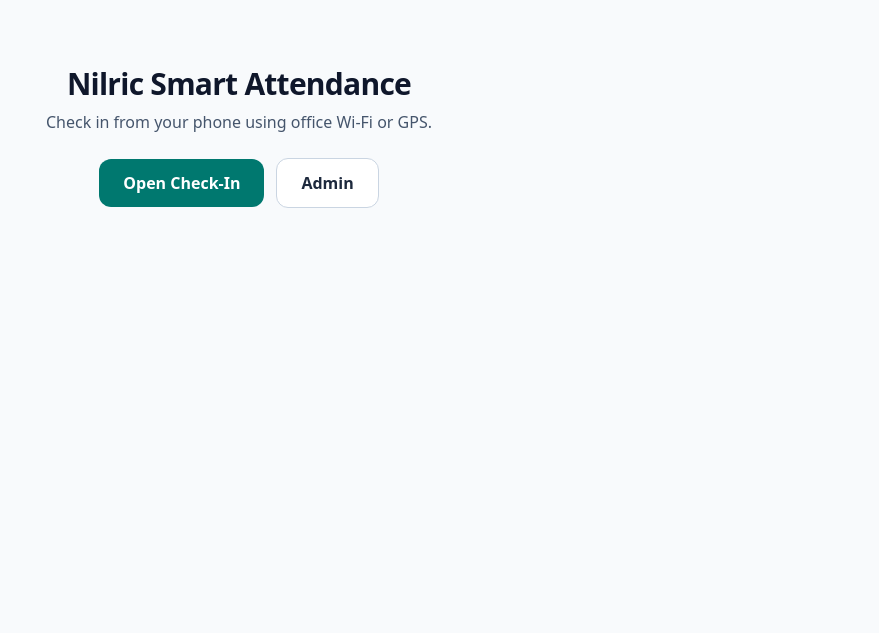
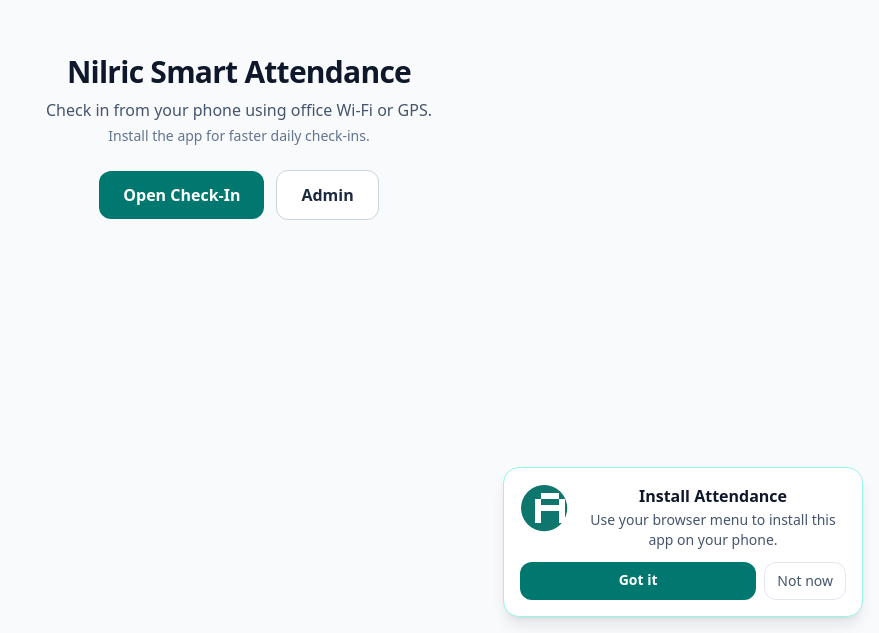
Before and after one commit to Kajeli-bit/nilric-smart-attendance, a Next.js app: page / in a window 1280 px wide. Shown: the part 167-800 px from the top of the page, without its empty margins (401-1280 px from the left). Built offline with nearby package versions, Linux system fonts and the light colour scheme.

Commit message:
pwa adjustments

```diff
--- /dev/null
+++ b/app/check-in/CheckInClient.tsx
@@ -0,0 +1,13 @@
+"use client";
+
+import { CheckInForm } from "@/components/CheckInForm";
+import { InstallAppPrompt } from "@/components/InstallAppPrompt";
+
+export default function CheckInClient() {
+  return (
+    <>
+      <InstallAppPrompt />
+      <CheckInForm />
+    </>
+  );
+}
--- a/app/check-in/page.tsx
+++ b/app/check-in/page.tsx
@@ -1,4 +1,4 @@
-import { CheckInForm } from "@/components/CheckInForm";
+import CheckInClient from "./CheckInClient";
 
 export const metadata = {
   title: "Check In",
@@ -13,7 +13,7 @@ export default function CheckInPage() {
           Check in or out at the office
         </p>
       </header>
-      <CheckInForm />
+      <CheckInClient />
     </main>
   );
 }
--- a/app/page.tsx
+++ b/app/page.tsx
@@ -1,14 +1,19 @@
 import Link from "next/link";
+import { InstallAppPrompt } from "@/components/InstallAppPrompt";
 
 export default function HomePage() {
   return (
     <main className="flex min-h-[70vh] flex-col items-center justify-center gap-6 text-center">
+      <InstallAppPrompt />
       <div>
         <h1 className="text-3xl font-bold tracking-tight text-slate-900">
           Nilric Smart Attendance
         </h1>
         <p className="mt-2 text-slate-600">
           Check in from your phone using office Wi-Fi or GPS.
+        </p>
+        <p className="mt-1 text-sm text-slate-500">
+          Install the app for faster daily check-ins.
         </p>
       </div>
       <div className="flex flex-wrap items-center justify-center gap-3">
--- a/components/CheckInForm.tsx
+++ b/components/CheckInForm.tsx
@@ -2,7 +2,6 @@
 
 import { useEffect, useState } from "react";
 import type { GpsCoords } from "@/lib/types";
-import { IosInstallHint } from "@/components/IosInstallHint";
 
 type StatusKind = "idle" | "locating" | "success" | "error";
 
@@ -144,8 +143,6 @@ export function CheckInForm() {
 
   return (
     <div className="mx-auto w-full max-w-md space-y-4">
-      <IosInstallHint />
-
       {!online && (
         <div className="rounded-xl border border-red-200 bg-red-50 p-3 text-sm text-red-800">
           You are offline. Check-in/out needs an internet connection.
--- /dev/null
+++ b/components/InstallAppPrompt.tsx
@@ -0,0 +1,197 @@
+"use client";
+
+import Image from "next/image";
+import { useEffect, useState } from "react";
+
+interface BeforeInstallPromptEvent extends Event {
+  prompt: () => Promise<void>;
+  userChoice: Promise<{ outcome: "accepted" | "dismissed" }>;
+}
+
+const DISMISS_KEY = "nilric-pwa-install-dismissed-at";
+const DISMISS_TTL_MS = 1000 * 60 * 60 * 24 * 14; // 2 weeks
+
+type Platform = "android" | "ios" | "desktop" | "unknown";
+
+function detectPlatform(): Platform {
+  if (typeof navigator === "undefined") return "unknown";
+  const ua = navigator.userAgent;
+  if (/Android/i.test(ua)) return "android";
+  const isIOS =
+    /iPad|iPhone|iPod/.test(ua) ||
+    (navigator.platform === "MacIntel" && navigator.maxTouchPoints > 1);
+  if (isIOS) return "ios";
+  return "desktop";
+}
+
+function isStandalone(): boolean {
+  if (typeof window === "undefined") return false;
+  if (window.matchMedia?.("(display-mode: standalone)").matches) return true;
+  // iOS Safari
+  // @ts-expect-error non-standard Safari property
+  if (navigator.standalone === true) return true;
+  return false;
+}
+
+function isDismissedRecently(): boolean {
+  try {
+    const raw = localStorage.getItem(DISMISS_KEY);
+    if (!raw) return false;
+    const at = Number(raw);
+    return Number.isFinite(at) && Date.now() - at < DISMISS_TTL_MS;
+  } catch {
+    return false;
+  }
+}
+
+function dismiss() {
+  try {
+    localStorage.setItem(DISMISS_KEY, String(Date.now()));
+  } catch {
+    // ignore storage failures
+  }
+}
+
+export function InstallAppPrompt() {
+  const [visible, setVisible] = useState(false);
+  const [platform, setPlatform] = useState<Platform>("unknown");
+  const [installed, setInstalled] = useState(false);
+  const [deferredPrompt, setDeferredPrompt] =
+    useState<BeforeInstallPromptEvent | null>(null);
+  const [installing, setInstalling] = useState(false);
+  const [dismissedAt, setDismissedAt] = useState(0);
+
+  useEffect(() => {
+    // Defer initial detection so the effect body has no direct setState.
+    const initTimer = window.setTimeout(() => {
+      if (isStandalone() || isDismissedRecently()) {
+        setInstalled(true);
+        return;
+      }
+      setPlatform(detectPlatform());
+    }, 0);
+
+    // Delay so it doesn't compete with first paint / location permission
+    const showTimer = window.setTimeout(() => {
+      if (!isStandalone() && !isDismissedRecently()) {
+        setVisible(true);
+      }
+    }, 1200);
+
+    const onPrompt = (e: Event) => {
+      e.preventDefault();
+      setDeferredPrompt(e as BeforeInstallPromptEvent);
+      setVisible(true);
+    };
+
+    const onInstalled = () => {
+      setInstalled(true);
+      setVisible(false);
+      setDeferredPrompt(null);
+    };
+
+    window.addEventListener("beforeinstallprompt", onPrompt);
+    window.addEventListener("appinstalled", onInstalled);
+
+    return () => {
+      window.clearTimeout(initTimer);
+      window.clearTimeout(showTimer);
+      window.removeEventListener("beforeinstallprompt", onPrompt);
+      window.removeEventListener("appinstalled", onInstalled);
+    };
+  }, []);
+
+  async function handleInstall() {
+    if (!deferredPrompt) return;
+    setInstalling(true);
+    try {
+      await deferredPrompt.prompt();
+      const choice = await deferredPrompt.userChoice;
+      if (choice.outcome === "accepted") {
+        setInstalled(true);
+        setVisible(false);
+      }
+    } finally {
+      setDeferredPrompt(null);
+      setInstalling(false);
+    }
+  }
+
+  function handleDismiss() {
+    dismiss();
+    setDismissedAt(Date.now());
+    setVisible(false);
+  }
+
+  if (installed || !visible || dismissedAt) return null;
+
+  // Prefer native one-tap install when the browser exposes it
+  const canNativeInstall = Boolean(deferredPrompt);
+
+  return (
+    <div
+      className="fixed inset-x-3 bottom-3 z-50 sm:inset-x-auto sm:right-4 sm:bottom-4 sm:w-[360px]"
+      role="dialog"
+      aria-label="Install Attendance app"
+    >
+      <div className="rounded-2xl border border-teal-200 bg-white p-4 shadow-lg shadow-slate-900/10">
+        <div className="flex items-start gap-3">
+          <Image
+            src="/icons/icon-192.png"
+            alt=""
+            width={48}
+            height={48}
+            className="rounded-xl"
+          />
+          <div className="min-w-0 flex-1">
+            <p className="font-semibold text-slate-900">Install Attendance</p>
+            <p className="mt-0.5 text-sm text-slate-600">
+              {canNativeInstall
+                ? "Add the app to your home screen for faster check-ins."
+                : platform === "ios"
+                  ? "On iPhone: tap Share, then Add to Home Screen."
+                  : platform === "android"
+                    ? "Open in Chrome, then choose Install app from the menu."
+                    : "Use your browser menu to install this app on your phone."}
+            </p>
+
+            {platform === "ios" && (
+              <ol className="mt-2 list-decimal space-y-0.5 pl-4 text-xs text-slate-600">
+                <li>Tap the Share button (square with arrow)</li>
+                <li>Scroll and choose <strong>Add to Home Screen</strong></li>
+                <li>Tap Add</li>
+              </ol>
+            )}
+          </div>
+        </div>
+
+        <div className="mt-3 flex gap-2">
+          {canNativeInstall ? (
+            <button
+              type="button"
+              onClick={handleInstall}
+              disabled={installing}
+              className="flex-1 rounded-xl bg-teal-700 px-3 py-2 text-sm font-semibold text-white hover:bg-teal-800 disabled:opacity-60"
+            >
+              {installing ? "Installing…" : "Install app"}
+            </button>
+          ) : (
+            <a
+              href="/check-in"
+              className="flex-1 rounded-xl bg-teal-700 px-3 py-2 text-center text-sm font-semibold text-white hover:bg-teal-800"
+            >
+              Got it
+            </a>
+          )}
+          <button
+            type="button"
+            onClick={handleDismiss}
+            className="rounded-xl border border-slate-200 px-3 py-2 text-sm font-medium text-slate-600 hover:bg-slate-50"
+          >
+            Not now
+          </button>
+        </div>
+      </div>
+    </div>
+  );
+}
--- a/components/IosInstallHint.tsx
+++ /dev/null
@@ -1,72 +0,0 @@
-"use client";
-
-import { useEffect, useState } from "react";
-
-interface BeforeInstallPromptEvent extends Event {
-  prompt: () => Promise<void>;
-  userChoice: Promise<{ outcome: "accepted" | "dismissed" }>;
-}
-
-function detectIosSafari(): boolean {
-  if (typeof navigator === "undefined") return false;
-  const ua = navigator.userAgent;
-  const isIOS =
-    /iPad|iPhone|iPod/.test(ua) ||
-    (navigator.platform === "MacIntel" && navigator.maxTouchPoints > 1);
-  if (!isIOS) return false;
-  // @ts-expect-error iOS Safari exposes navigator.standalone
-  return navigator.standalone !== true;
-}
-
-export function IosInstallHint() {
-  const [showIosHint, setShowIosHint] = useState(false);
-  const [deferredPrompt, setDeferredPrompt] =
-    useState<BeforeInstallPromptEvent | null>(null);
-
-  useEffect(() => {
-    const id = window.setTimeout(() => {
-      setShowIosHint(detectIosSafari());
-    }, 0);
-
-    const handler = (e: Event) => {
-      e.preventDefault();
-      setDeferredPrompt(e as BeforeInstallPromptEvent);
-    };
-    window.addEventListener("beforeinstallprompt", handler);
-    return () => {
-      window.clearTimeout(id);
-      window.removeEventListener("beforeinstallprompt", handler);
-    };
-  }, []);
-
-  async function install() {
-    if (!deferredPrompt) return;
-    deferredPrompt.prompt();
-    await deferredPrompt.userChoice;
-    setDeferredPrompt(null);
-    setShowIosHint(false);
-  }
-
-  if (showIosHint) {
-    return (
-      <div className="rounded-xl border border-amber-200 bg-amber-50 p-3 text-sm text-amber-900">
-        <strong>Install this app:</strong> tap the Share button, then choose{" "}
-        <strong>Add to Home Screen</strong>.
-      </div>
-    );
-  }
-
-  if (deferredPrompt) {
-    return (
-      <button
-        type="button"
-        onClick={install}
-        className="rounded-xl border border-teal-200 bg-teal-50 p-3 text-sm text-teal-900"
-      >
-        Install Attendance app to your home screen
-      </button>
-    );
-  }
-
-  return null;
-}
```
